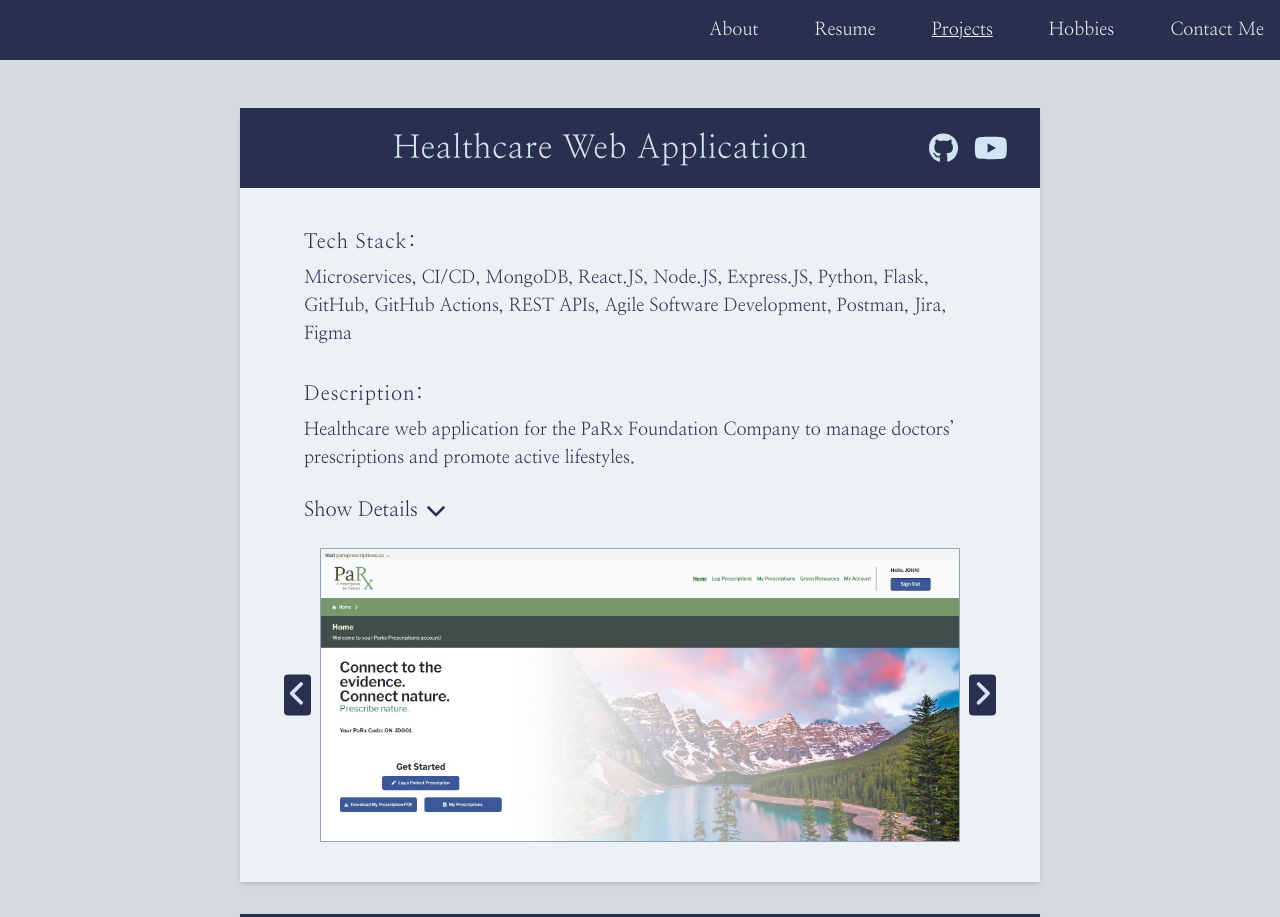
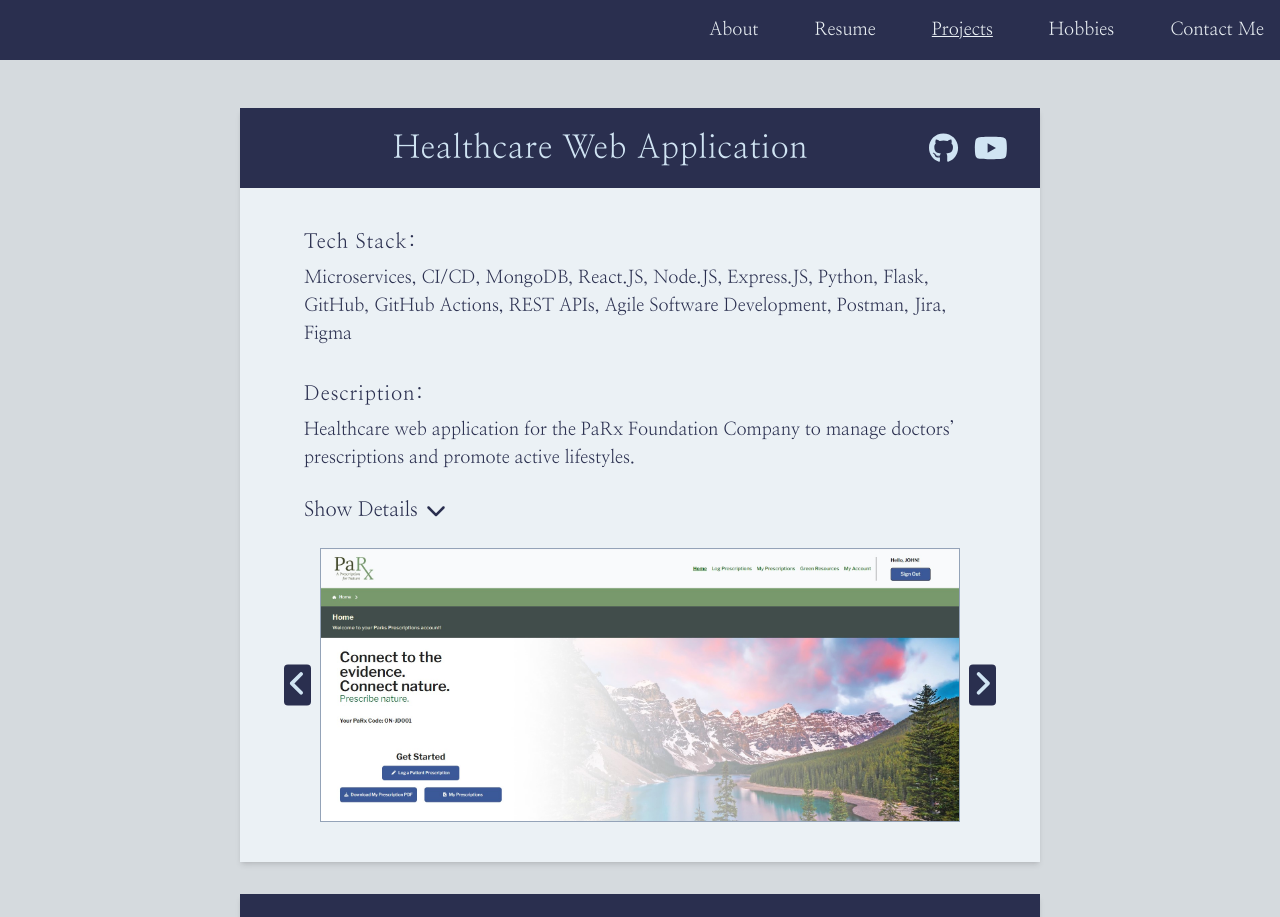
Before and after one commit to Emilyho11/personal-website, a React (Vite) app in the folder frontend/: page /projects in a window 1280 px wide. Shown: the top 917 px of the page. Built offline with nearby package versions, Linux system fonts and the light colour scheme.

Commit message:
Modifying image sizes based on projects

```diff
--- a/frontend/src/components/Slideshow.jsx
+++ b/frontend/src/components/Slideshow.jsx
@@ -20,14 +20,40 @@ const Slideshow = ( {images, ratio} ) => {
   //   return () => clearInterval(interval);
   // }, [index]);
 
+  const getImageSizes = (ratio) => {
+    if (ratio === "9/16") {
+      return {
+        maxWidth: '350px',
+        maxHeight: '800px',
+        aspectRatio: ratio,
+      };
+    }
+    if (ratio === "21/9") {
+      return {
+        maxWidth: '800px',
+        maxHeight: '450px',
+        aspectRatio: ratio,
+      };
+    };
+    if (ratio === "1/1") {
+      return {
+        maxWidth: '700px',
+        maxHeight: '500px',
+        aspectRatio: ratio,
+      };
+    };
+  };
+
+  const imageSize = getImageSizes(ratio);
+
   return (
 		<div className="flex flex-col items-center px-4">
-      <div className="relative w-full md:max-w-[800px]">
+      <div className="relative w-full md:max-w-[800px]" style={imageSize}>
         <img
           src={images[index]}
           alt="Image Slideshow"
           className="w-full h-auto lg:max-h-[450px] object-cover transition-opacity duration-500 border border-slate-400"
-          style={{ aspectRatio: {ratio} }}
+          style={imageSize}
         />
         <button
           onClick={prevSlide}
```
